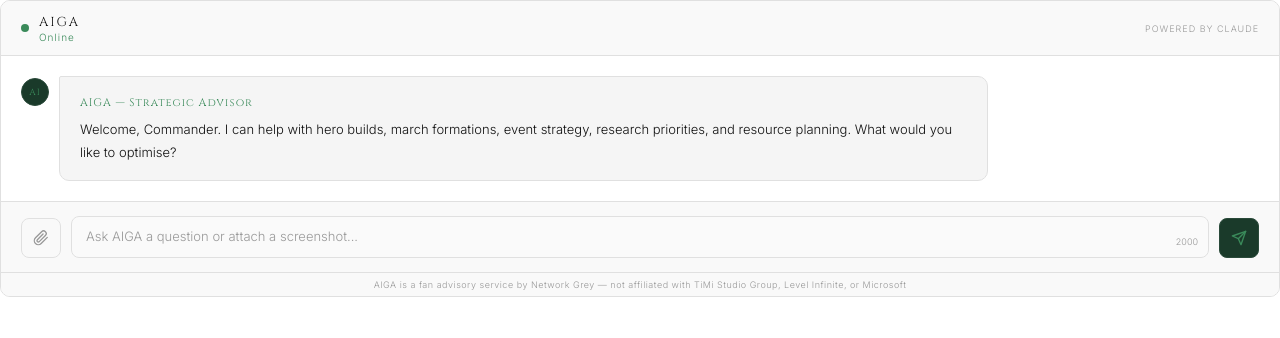
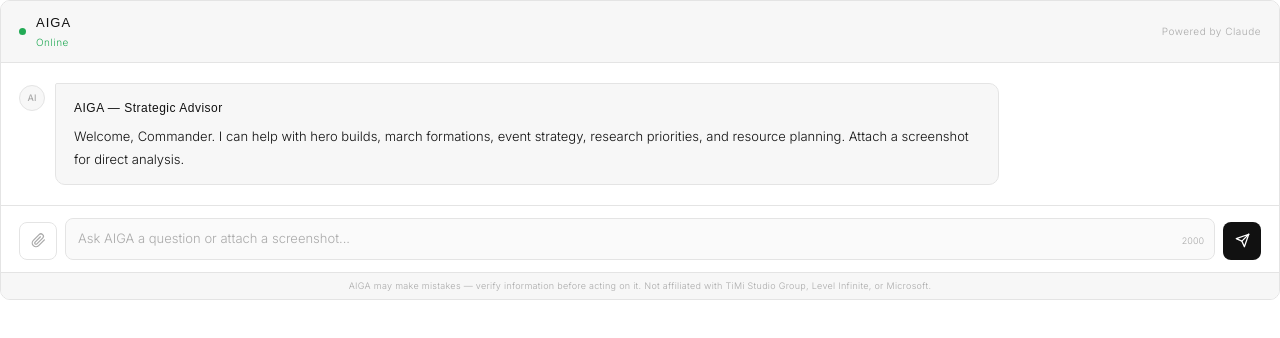
Before and after one commit to NetworkGrey/aiga-web, a plain HTML site: page aiga_chat.html in a window 1280 px wide. Drawn offline with Linux system fonts and the light colour scheme; a web font is replaced by a local one.

Commit message:
Add files via upload

```diff
--- a/aiga_chat.html
+++ b/aiga_chat.html
@@ -5,24 +5,25 @@
 <meta name="viewport" content="width=device-width, initial-scale=1.0">
 <title>AIGA Advisor</title>
 <link rel="preconnect" href="https://fonts.googleapis.com">
-<link href="https://fonts.googleapis.com/css2?family=Cinzel:wght@400;600&family=Inter:wght@300;400;500&display=swap" rel="stylesheet">
+<link href="https://fonts.googleapis.com/css2?family=Google+Sans+Flex&family=Inter:wght@300;400;500&display=swap" rel="stylesheet">
 <style>
   *, *::before, *::after { box-sizing: border-box; margin: 0; padding: 0; }
 
   :root {
-    --bg:       #ffffff;
-    --bg-card:  #f5f5f5;
-    --bg-input: #fafafa;
-    --border:   #e0e0e0;
-    --text:     #111111;
-    --muted:    #444444;
-    --dim:      #999999;
-    --accent:   #3a8a5a;
-    --accent-lo:#1a3a2a;
-    --user-bg:  #f0f7ff;
-    --user-text:#1a3a5a;
-    --error:    #fff0f0;
-    --error-txt:#aa2222;
+    --bg:         #ffffff;
+    --bg-card:    #f7f7f7;
+    --bg-input:   #fafafa;
+    --border:     #e4e4e4;
+    --border-hi:  #cccccc;
+    --text:       #111111;
+    --dim:        #aaaaaa;
+    --send-bg:    #111111;
+    --send-color: #ffffff;
+    --user-bg:    #111111;
+    --user-text:  #ffffff;
+    --error-bg:   #fff2f2;
+    --error-text: #aa2222;
+    --attach-active: #22aa55;
   }
 
   html, body {
@@ -30,10 +31,12 @@
     color: var(--text);
     font-family: 'Inter', system-ui, sans-serif;
     font-weight: 300;
+    font-size: 14px;
+    line-height: 1.6;
     -webkit-font-smoothing: antialiased;
   }
 
-  /* ── LAYOUT ──────────────────────────────────────── */
+  /* ── SHELL ───────────────────────────────────────── */
   .chat-shell {
     display: flex;
     flex-direction: column;
@@ -41,14 +44,15 @@
     border: 1px solid var(--border);
     border-radius: 10px;
     overflow: hidden;
+    background: var(--bg);
   }
 
   /* ── TOPBAR ──────────────────────────────────────── */
   .topbar {
     flex-shrink: 0;
-    background: #f9f9f9;
+    background: var(--bg-card);
     border-bottom: 1px solid var(--border);
-    padding: 12px 20px;
+    padding: 12px 18px;
     display: flex;
     align-items: center;
     justify-content: space-between;
@@ -61,55 +65,53 @@
   }
 
   .status-dot {
-    width: 8px;
-    height: 8px;
+    width: 7px;
+    height: 7px;
     border-radius: 50%;
-    background: var(--accent);
+    background: #22aa55;
     animation: pulse 2.5s ease-in-out infinite;
     flex-shrink: 0;
   }
 
   @keyframes pulse {
     0%, 100% { opacity: 1; }
-    50%       { opacity: 0.3; }
+    50%       { opacity: 0.4; }
   }
 
   .topbar-name {
-    font-family: 'Cinzel', serif;
+    font-family: 'Google Sans Flex', sans-serif;
     font-size: 13px;
-    letter-spacing: 2px;
+    font-weight: 500;
+    letter-spacing: 1px;
     color: var(--text);
   }
 
   .topbar-status {
     font-size: 10px;
-    color: var(--accent);
-    letter-spacing: 1px;
+    color: #22aa55;
+    letter-spacing: 0.5px;
   }
 
   .topbar-right {
-    font-size: 9px;
+    font-size: 10px;
     color: var(--dim);
-    letter-spacing: 1px;
-    text-transform: uppercase;
+    letter-spacing: 0.5px;
   }
 
-  /* ── MESSAGE HISTORY ─────────────────────────────── */
+  /* ── MESSAGES ────────────────────────────────────── */
   .messages {
     overflow-y: auto;
     max-height: 420px;
     min-height: 0;
-    padding: 20px;
+    padding: 20px 18px;
     display: flex;
     flex-direction: column;
-    gap: 16px;
+    gap: 14px;
     scroll-behavior: smooth;
     transition: max-height 0.3s ease;
   }
 
-  .messages.has-messages {
-    min-height: 80px;
-  }
+  .messages.has-messages { min-height: 80px; }
 
   .messages::-webkit-scrollbar { width: 4px; }
   .messages::-webkit-scrollbar-track { background: transparent; }
@@ -120,48 +122,36 @@
     display: flex;
     gap: 10px;
     align-items: flex-start;
-    animation: fadeIn 0.2s ease;
+    animation: fadeIn 0.18s ease;
   }
 
   @keyframes fadeIn {
-    from { opacity: 0; transform: translateY(6px); }
+    from { opacity: 0; transform: translateY(4px); }
     to   { opacity: 1; transform: translateY(0); }
   }
 
   .msg-row.user { flex-direction: row-reverse; }
 
   .msg-avatar {
-    width: 28px;
-    height: 28px;
+    width: 26px;
+    height: 26px;
     border-radius: 50%;
     display: flex;
     align-items: center;
     justify-content: center;
-    font-size: 10px;
+    font-size: 9px;
     font-weight: 500;
     flex-shrink: 0;
     margin-top: 2px;
+    border: 1px solid var(--border);
   }
 
-  .msg-avatar.ai {
-    background: var(--accent-lo);
-    border: 1px solid #2a4a3a;
-    color: var(--accent);
-    font-family: 'Cinzel', serif;
-    font-size: 9px;
-    letter-spacing: 1px;
-  }
-
-  .msg-avatar.user {
-    background: #1a2a3a;
-    border: 1px solid #2a3a4a;
-    color: #5a8aaa;
-    font-size: 10px;
-  }
+  .msg-avatar.ai   { background: var(--bg-card); color: var(--dim); }
+  .msg-avatar.user { background: var(--user-bg); color: var(--user-text); border-color: var(--user-bg); }
 
   .msg-bubble {
-    max-width: 75%;
-    padding: 12px 16px;
+    max-width: 76%;
+    padding: 11px 15px;
     border-radius: 10px;
     font-size: 13px;
     line-height: 1.75;
@@ -177,15 +167,14 @@
 
   .msg-bubble.user {
     background: var(--user-bg);
-    border: 1px solid #2a3a4a;
     color: var(--user-text);
     border-top-right-radius: 2px;
   }
 
   .msg-bubble.error {
-    background: var(--error);
-    border: 1px solid #7a3a3a;
-    color: var(--error-txt);
+    background: var(--error-bg);
+    border: 1px solid #ffcccc;
+    color: var(--error-text);
   }
 
   /* ── TYPING INDICATOR ────────────────────────────── */
@@ -193,7 +182,7 @@
     display: flex;
     gap: 10px;
     align-items: flex-start;
-    animation: fadeIn 0.2s ease;
+    animation: fadeIn 0.18s ease;
   }
 
   .typing-bubble {
@@ -201,15 +190,15 @@
     border: 1px solid var(--border);
     border-radius: 10px;
     border-top-left-radius: 2px;
-    padding: 14px 18px;
+    padding: 13px 16px;
     display: flex;
     gap: 5px;
     align-items: center;
   }
 
   .typing-dot {
-    width: 6px;
-    height: 6px;
+    width: 5px;
+    height: 5px;
     border-radius: 50%;
     background: var(--dim);
     animation: bounce 1.2s ease-in-out infinite;
@@ -220,168 +209,39 @@
 
   @keyframes bounce {
     0%, 60%, 100% { transform: translateY(0); }
-    30%           { transform: translateY(-5px); background: var(--accent); }
+    30%           { transform: translateY(-5px); background: #888; }
   }
 
-  /* ── INPUT BAR ───────────────────────────────────── */
-  .input-bar {
-    flex-shrink: 0;
-    background: #f9f9f9;
-    border-top: 1px solid var(--border);
-    padding: 14px 20px;
-    display: flex;
-    gap: 10px;
-    align-items: flex-end;
-  }
-
-  .input-wrap {
-    flex: 1;
-    background: var(--bg-input);
-    border: 1px solid var(--border);
-    border-radius: 8px;
-    display: flex;
-    align-items: flex-end;
-    transition: border-color 0.2s;
-  }
-
-  .input-wrap:focus-within { border-color: #3a4a3a; }
-
-  textarea {
-    flex: 1;
-    background: transparent;
-    border: none;
-    outline: none;
-    color: var(--text);
-    font-family: 'Inter', system-ui, sans-serif;
-    font-size: 13px;
-    font-weight: 300;
-    line-height: 1.5;
-    padding: 10px 14px;
-    resize: none;
-    min-height: 40px;
-    max-height: 120px;
-    overflow-y: auto;
-  }
-
-  textarea::placeholder { color: var(--dim); }
-
-  .char-count {
-    font-size: 9px;
-    color: var(--dim);
-    padding: 0 10px 10px 0;
-    align-self: flex-end;
-    white-space: nowrap;
-  }
-
-  .char-count.warn { color: #aa6644; }
-
-  .send-btn {
-    width: 40px;
-    height: 40px;
-    border-radius: 8px;
-    background: var(--accent-lo);
-    border: 1px solid #2a4a3a;
-    color: var(--accent);
-    cursor: pointer;
-    display: flex;
-    align-items: center;
-    justify-content: center;
-    flex-shrink: 0;
-    transition: background 0.2s, border-color 0.2s;
-  }
-
-  .send-btn:hover:not(:disabled) {
-    background: #1e4a2e;
-    border-color: #3a6a4a;
-  }
-
-  .send-btn:disabled {
-    opacity: 0.3;
-    cursor: not-allowed;
-  }
-
-  .send-btn svg {
-    width: 16px;
-    height: 16px;
-    fill: none;
-    stroke: currentColor;
-    stroke-width: 2;
-    stroke-linecap: round;
-    stroke-linejoin: round;
-  }
-
-  /* ── WELCOME MESSAGE ─────────────────────────────── */
+  /* ── WELCOME ─────────────────────────────────────── */
   .welcome {
     background: var(--bg-card);
     border: 1px solid var(--border);
     border-radius: 10px;
     border-top-left-radius: 2px;
-    padding: 16px 20px;
+    padding: 14px 18px;
     font-size: 13px;
     line-height: 1.75;
     color: var(--text);
-    max-width: 75%;
+    max-width: 76%;
   }
 
   .welcome strong {
+    font-family: 'Google Sans Flex', sans-serif;
     font-weight: 500;
-    color: var(--accent);
-    font-family: 'Cinzel', serif;
-    font-size: 11px;
-    letter-spacing: 1px;
+    font-size: 12px;
+    color: var(--text);
     display: block;
     margin-bottom: 6px;
+    letter-spacing: 0.5px;
   }
 
-  /* ── FOOTER NOTE ─────────────────────────────────── */
-  .footer-note {
-    flex-shrink: 0;
-    text-align: center;
-    padding: 6px 20px;
-    font-size: 9px;
-    color: var(--dim);
-    letter-spacing: 0.5px;
-    background: #f9f9f9;
-    border-top: 1px solid var(--border);
-  }
-
-
-  /* ── ATTACH BUTTON ───────────────────────────────── */
-  .attach-btn {
-    width: 40px;
-    height: 40px;
-    border-radius: 8px;
-    background: transparent;
-    border: 1px solid var(--border);
-    color: var(--dim);
-    cursor: pointer;
-    display: flex;
-    align-items: center;
-    justify-content: center;
-    flex-shrink: 0;
-    transition: background 0.2s, border-color 0.2s, color 0.2s;
-  }
-
-  .attach-btn:hover { background: var(--bg-card); border-color: var(--dim); color: var(--text); }
-  .attach-btn.has-file { border-color: var(--accent); color: var(--accent); background: var(--accent-lo); }
-
-  .attach-btn svg {
-    width: 16px;
-    height: 16px;
-    fill: none;
-    stroke: currentColor;
-    stroke-width: 2;
-    stroke-linecap: round;
-    stroke-linejoin: round;
-  }
-
-  /* ── FILE PREVIEW ────────────────────────────────── */
+  /* ── FILE PREVIEW STRIP ──────────────────────────── */
   .file-preview {
     display: none;
     align-items: center;
     gap: 8px;
-    padding: 6px 16px;
-    background: var(--bg-card);
+    padding: 7px 18px;
+    background: #f0faf4;
     border-top: 1px solid var(--border);
     font-size: 11px;
     color: var(--text);
@@ -401,9 +261,9 @@
     font-size: 9px;
     letter-spacing: 1px;
     text-transform: uppercase;
-    color: var(--dim);
+    color: #555;
     padding: 2px 8px;
-    border: 1px solid var(--border);
+    border: 1px solid var(--border-hi);
     border-radius: 10px;
   }
 
@@ -415,10 +275,144 @@
     font-size: 14px;
     line-height: 1;
     padding: 0 2px;
-    transition: color 0.2s;
+    transition: color 0.15s;
   }
 
   .file-clear:hover { color: var(--text); }
+
+  /* ── INPUT BAR ───────────────────────────────────── */
+  .input-bar {
+    flex-shrink: 0;
+    background: var(--bg);
+    border-top: 1px solid var(--border);
+    padding: 12px 18px;
+    display: flex;
+    gap: 8px;
+    align-items: flex-end;
+  }
+
+  /* ── ATTACH BUTTON ───────────────────────────────── */
+  .attach-btn {
+    width: 38px;
+    height: 38px;
+    border-radius: 8px;
+    background: transparent;
+    border: 1px solid var(--border);
+    color: var(--dim);
+    cursor: pointer;
+    display: flex;
+    align-items: center;
+    justify-content: center;
+    flex-shrink: 0;
+    transition: all 0.15s;
+  }
+
+  .attach-btn:hover:not(:disabled) {
+    background: var(--bg-card);
+    border-color: var(--border-hi);
+    color: var(--text);
+  }
+
+  .attach-btn.has-file {
+    border-color: var(--attach-active);
+    color: var(--attach-active);
+    background: #f0faf4;
+  }
+
+  .attach-btn:disabled { opacity: 0.3; cursor: not-allowed; }
+
+  .attach-btn svg {
+    width: 15px;
+    height: 15px;
+    fill: none;
+    stroke: currentColor;
+    stroke-width: 2;
+    stroke-linecap: round;
+    stroke-linejoin: round;
+  }
+
+  /* ── INPUT WRAP ──────────────────────────────────── */
+  .input-wrap {
+    flex: 1;
+    background: var(--bg-input);
+    border: 1px solid var(--border);
+    border-radius: 8px;
+    display: flex;
+    align-items: flex-end;
+    transition: border-color 0.15s;
+  }
+
+  .input-wrap:focus-within { border-color: var(--border-hi); }
+
+  textarea {
+    flex: 1;
+    background: transparent;
+    border: none;
+    outline: none;
+    color: var(--text);
+    font-family: 'Inter', system-ui, sans-serif;
+    font-size: 13px;
+    font-weight: 300;
+    line-height: 1.5;
+    padding: 10px 12px;
+    resize: none;
+    min-height: 38px;
+    max-height: 120px;
+    overflow-y: auto;
+  }
+
+  textarea::placeholder { color: var(--dim); }
+
+  .char-count {
+    font-size: 9px;
+    color: var(--dim);
+    padding: 0 10px 10px 0;
+    align-self: flex-end;
+    white-space: nowrap;
+  }
+
+  .char-count.warn { color: #cc6633; }
+
+  /* ── SEND BUTTON ─────────────────────────────────── */
+  .send-btn {
+    width: 38px;
+    height: 38px;
+    border-radius: 8px;
+    background: var(--send-bg);
+    border: none;
+    color: var(--send-color);
+    cursor: pointer;
+    display: flex;
+    align-items: center;
+    justify-content: center;
+    flex-shrink: 0;
+    transition: opacity 0.15s;
+  }
+
+  .send-btn:hover:not(:disabled) { opacity: 0.8; }
+  .send-btn:disabled { opacity: 0.25; cursor: not-allowed; }
+
+  .send-btn svg {
+    width: 15px;
+    height: 15px;
+    fill: none;
+    stroke: currentColor;
+    stroke-width: 2;
+    stroke-linecap: round;
+    stroke-linejoin: round;
+  }
+
+  /* ── FOOTER ──────────────────────────────────────── */
+  .footer-note {
+    flex-shrink: 0;
+    text-align: center;
+    padding: 6px 18px;
+    font-size: 9px;
+    color: var(--dim);
+    letter-spacing: 0.3px;
+    background: var(--bg-card);
+    border-top: 1px solid var(--border);
+  }
 
   /* ── RESPONSIVE ──────────────────────────────────── */
   @media (max-width: 480px) {
@@ -449,7 +443,7 @@
       <div class="msg-avatar ai">AI</div>
       <div class="welcome">
         <strong>AIGA — Strategic Advisor</strong>
-        Welcome, Commander. I can help with hero builds, march formations, event strategy, research priorities, and resource planning. What would you like to optimise?
+        Welcome, Commander. I can help with hero builds, march formations, event strategy, research priorities, and resource planning. Attach a screenshot for direct analysis.
       </div>
     </div>
   </div>
@@ -459,7 +453,9 @@
 
   <!-- FILE PREVIEW STRIP -->
   <div class="file-preview" id="filePreview">
-    <svg width="12" height="12" viewBox="0 0 24 24" fill="none" stroke="currentColor" stroke-width="2" stroke-linecap="round" stroke-linejoin="round"><path d="M21.44 11.05l-9.19 9.19a6 6 0 01-8.49-8.49l9.19-9.19a4 4 0 015.66 5.66l-9.2 9.19a2 2 0 01-2.83-2.83l8.49-8.48"/></svg>
+    <svg width="12" height="12" viewBox="0 0 24 24" fill="none" stroke="currentColor" stroke-width="2" stroke-linecap="round" stroke-linejoin="round">
+      <path d="M21.44 11.05l-9.19 9.19a6 6 0 01-8.49-8.49l9.19-9.19a4 4 0 015.66 5.66l-9.2 9.19a2 2 0 01-2.83-2.83l8.49-8.48"/>
+    </svg>
     <span class="file-preview-name" id="filePreviewName"></span>
     <span class="file-preview-type" id="filePreviewType"></span>
     <button class="file-clear" id="fileClear" aria-label="Remove file">&#x2715;</button>
@@ -468,7 +464,9 @@
   <!-- INPUT BAR -->
   <div class="input-bar">
     <button class="attach-btn" id="attachBtn" aria-label="Attach image or PDF">
-      <svg viewBox="0 0 24 24"><path d="M21.44 11.05l-9.19 9.19a6 6 0 01-8.49-8.49l9.19-9.19a4 4 0 015.66 5.66l-9.2 9.19a2 2 0 01-2.83-2.83l8.49-8.48"/></svg>
+      <svg viewBox="0 0 24 24">
+        <path d="M21.44 11.05l-9.19 9.19a6 6 0 01-8.49-8.49l9.19-9.19a4 4 0 015.66 5.66l-9.2 9.19a2 2 0 01-2.83-2.83l8.49-8.48"/>
+      </svg>
     </button>
     <div class="input-wrap">
       <textarea
@@ -486,39 +484,38 @@
 
   <!-- FOOTER NOTE -->
   <div class="footer-note">
-    AIGA is a fan advisory service by Network Grey — not affiliated with TiMi Studio Group, Level Infinite, or Microsoft
+    AIGA may make mistakes — verify information before acting on it. Not affiliated with TiMi Studio Group, Level Infinite, or Microsoft.
   </div>
 
 </div>
 
 <script>
-  // ── State ────────────────────────────────────────────
-  let sessionId  = null;
-  let isWaiting  = false;
-  let attachedFile = null; // { base64, media_type, name, ext }
+  // ── State ─────────────────────────────────────────────
+  let sessionId    = null;
+  let isWaiting    = false;
+  let attachedFile = null;
 
-  const messages       = document.getElementById('messages');
-  const input          = document.getElementById('input');
-  const sendBtn        = document.getElementById('sendBtn');
-  const charCount      = document.getElementById('charCount');
-  const attachBtn      = document.getElementById('attachBtn');
-  const fileInput      = document.getElementById('fileInput');
-  const filePreview    = document.getElementById('filePreview');
+  const messages        = document.getElementById('messages');
+  const input           = document.getElementById('input');
+  const sendBtn         = document.getElementById('sendBtn');
+  const charCount       = document.getElementById('charCount');
+  const attachBtn       = document.getElementById('attachBtn');
+  const fileInput       = document.getElementById('fileInput');
+  const filePreview     = document.getElementById('filePreview');
   const filePreviewName = document.getElementById('filePreviewName');
   const filePreviewType = document.getElementById('filePreviewType');
-  const fileClear      = document.getElementById('fileClear');
+  const fileClear       = document.getElementById('fileClear');
 
-  // ── Auto-resize textarea ─────────────────────────────
+  // ── Auto-resize textarea ──────────────────────────────
   input.addEventListener('input', () => {
     input.style.height = 'auto';
     input.style.height = Math.min(input.scrollHeight, 120) + 'px';
-
     const remaining = 2000 - input.value.length;
     charCount.textContent = remaining;
     charCount.classList.toggle('warn', remaining < 200);
   });
 
-  // ── Enter to send (Shift+Enter for newline) ──────────
+  // ── Enter to send ─────────────────────────────────────
   input.addEventListener('keydown', (e) => {
     if (e.key === 'Enter' && !e.shiftKey) {
       e.preventDefault();
@@ -536,8 +533,7 @@
     const file = fileInput.files[0];
     if (!file) return;
 
-    const maxSize = 5 * 1024 * 1024; // 5MB
-    if (file.size > maxSize) {
+    if (file.size > 5 * 1024 * 1024) {
       appendError('File too large — maximum 5MB.');
       fileInput.value = '';
       return;
@@ -545,27 +541,27 @@
 
     const allowed = ['image/jpeg', 'image/png', 'image/webp', 'application/pdf'];
     if (!allowed.includes(file.type)) {
-      appendError('Unsupported file type. Please attach a JPG, PNG, WEBP, or PDF.');
+      appendError('Unsupported file — please attach a JPG, PNG, WEBP, or PDF.');
       fileInput.value = '';
       return;
     }
 
     const reader = new FileReader();
     reader.onload = (e) => {
-      const base64 = e.target.result.split(',')[1];
-      attachedFile = { base64, media_type: file.type, name: file.name };
-
-      // Show preview strip
+      attachedFile = {
+        base64:     e.target.result.split(',')[1],
+        media_type: file.type,
+        name:       file.name
+      };
       filePreviewName.textContent = file.name;
-      const ext = file.type === 'application/pdf' ? 'PDF' : file.type.split('/')[1].toUpperCase();
-      filePreviewType.textContent = ext;
+      filePreviewType.textContent = file.type === 'application/pdf' ? 'PDF' : file.type.split('/')[1].toUpperCase();
       filePreview.classList.add('visible');
       attachBtn.classList.add('has-file');
     };
     reader.readAsDataURL(file);
   });
 
-  // ── Clear attached file ───────────────────────────────
+  // ── Clear file ────────────────────────────────────────
   fileClear.addEventListener('click', clearFile);
 
   function clearFile() {
@@ -575,19 +571,16 @@
     attachBtn.classList.remove('has-file');
   }
 
-  // ── Append a message bubble ──────────────────────────
+  // ── Append message ────────────────────────────────────
   function appendMessage(text, role) {
-    const row = document.createElement('div');
+    const row    = document.createElement('div');
     row.className = 'msg-row ' + role;
-
     const avatar = document.createElement('div');
     avatar.className = 'msg-avatar ' + role;
     avatar.textContent = role === 'ai' ? 'AI' : 'U';
-
     const bubble = document.createElement('div');
     bubble.className = 'msg-bubble ' + role;
     bubble.textContent = text;
-
     row.appendChild(avatar);
     row.appendChild(bubble);
     messages.appendChild(row);
@@ -596,39 +589,33 @@
     return bubble;
   }
 
-  // ── Append error bubble ──────────────────────────────
+  // ── Append error ──────────────────────────────────────
   function appendError(text) {
-    const row = document.createElement('div');
+    const row    = document.createElement('div');
     row.className = 'msg-row ai';
-
     const avatar = document.createElement('div');
     avatar.className = 'msg-avatar ai';
     avatar.textContent = 'AI';
-
     const bubble = document.createElement('div');
     bubble.className = 'msg-bubble error';
     bubble.textContent = text;
-
     row.appendChild(avatar);
     row.appendChild(bubble);
     messages.appendChild(row);
     scrollToBottom();
   }
 
-  // ── Show/hide typing indicator ───────────────────────
+  // ── Typing indicator ──────────────────────────────────
   function showTyping() {
     const row = document.createElement('div');
     row.className = 'typing-row';
     row.id = 'typing';
-
     const avatar = document.createElement('div');
     avatar.className = 'msg-avatar ai';
     avatar.textContent = 'AI';
-
     const bubble = document.createElement('div');
     bubble.className = 'typing-bubble';
     bubble.innerHTML = '<div class="typing-dot"></div><div class="typing-dot"></div><div class="typing-dot"></div>';
-
     row.appendChild(avatar);
     row.appendChild(bubble);
     messages.appendChild(row);
@@ -640,53 +627,51 @@
     if (t) t.remove();
   }
 
-  // ── Scroll to bottom ─────────────────────────────────
-  function scrollToBottom() {
-    messages.scrollTop = messages.scrollHeight;
+  function scrollToBottom() { messages.scrollTop = messages.scrollHeight; }
+
+  function setWaiting(state) {
+    isWaiting          = state;
+    sendBtn.disabled   = state;
+    input.disabled     = state;
+    attachBtn.disabled = state;
   }
 
-  // ── Set UI state ─────────────────────────────────────
-  function setWaiting(state) {
-    isWaiting = state;
-    sendBtn.disabled = state;
-    input.disabled = state;
-  }
-
-  // ── Send message ─────────────────────────────────────
+  // ── Send ──────────────────────────────────────────────
   async function send() {
     const text = input.value.trim();
     if ((!text && !attachedFile) || isWaiting) return;
 
-    // Clear input
     input.value = '';
     input.style.height = 'auto';
     charCount.textContent = '2000';
     charCount.classList.remove('warn');
 
-    // Show user message
-    const displayText = text || (attachedFile ? attachedFile.name : '');
-    appendMessage(displayText + (attachedFile && text ? '' : attachedFile ? ' [screenshot attached]' : ''), 'user');
+    const displayText = text
+      ? (attachedFile ? text + ' [screenshot attached]' : text)
+      : attachedFile.name + ' [screenshot attached]';
+    appendMessage(displayText, 'user');
 
-    // Build payload
-    const payload = { message: text || 'Please analyse this screenshot.', session_id: sessionId };
+    const payload = {
+      message:    text || 'Please analyse this screenshot.',
+      session_id: sessionId
+    };
+
     if (attachedFile) {
-      payload.file_data  = attachedFile.base64;
-      payload.file_type  = attachedFile.media_type;
-      payload.file_name  = attachedFile.name;
+      payload.file_data = attachedFile.base64;
+      payload.file_type = attachedFile.media_type;
+      payload.file_name = attachedFile.name;
     }
 
-    // Clear file
     clearFile();
     setWaiting(true);
     showTyping();
 
     try {
-      const res = await fetch('/chat', {
-        method: 'POST',
+      const res  = await fetch('/chat', {
+        method:  'POST',
         headers: { 'Content-Type': 'application/json' },
-        body: JSON.stringify(payload)
+        body:    JSON.stringify(payload)
       });
-
       const data = await res.json();
       hideTyping();
 
@@ -696,7 +681,6 @@
         sessionId = data.session_id;
         appendMessage(data.response, 'ai');
       }
-
     } catch (err) {
       hideTyping();
       appendError('Could not reach AIGA — check your connection and try again.');
```
